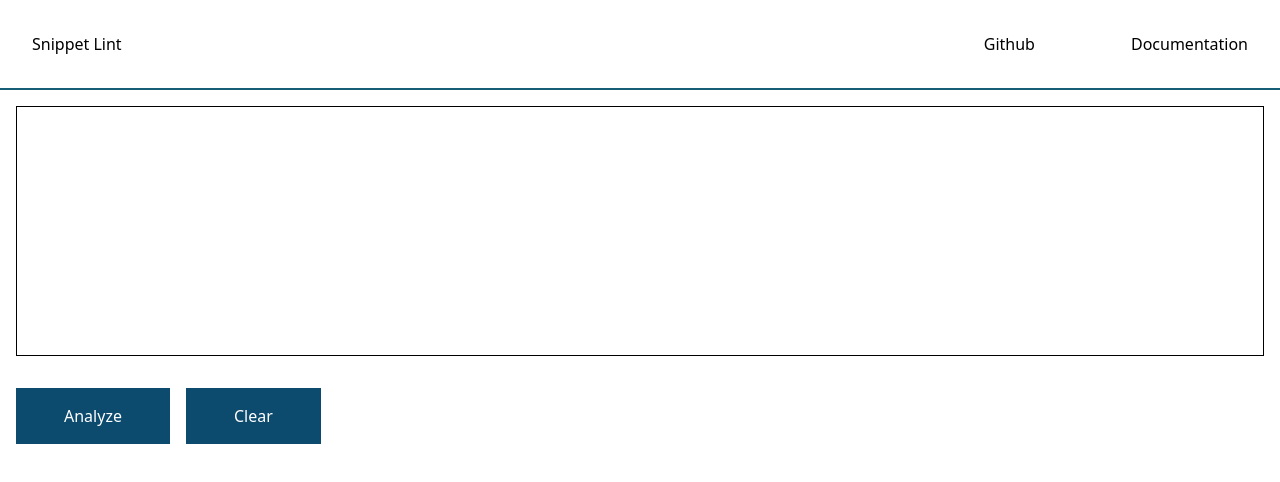
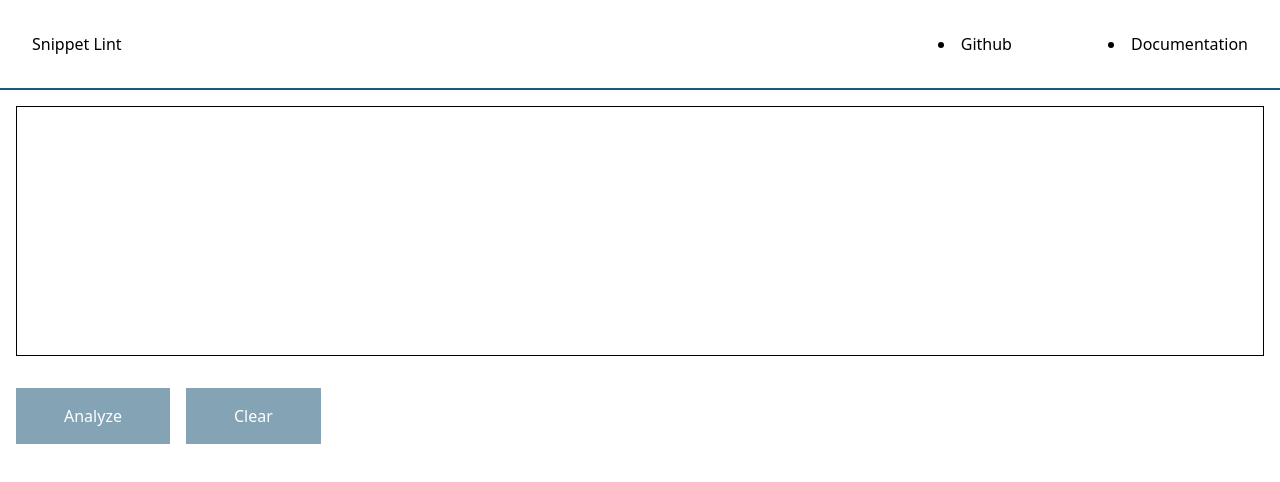
Before and after one commit to DavideCannerozzi/SnippetLint, a React (Vite) app: page / in a window 1280 px wide. Shown: the top 482 px of the page. Built offline with nearby package versions, Linux system fonts and the light colour scheme.

Commit message:
add disabled state to primary button to improve ux

```diff
--- a/src/App.tsx
+++ b/src/App.tsx
@@ -33,6 +33,7 @@ function App() {
               setResults(null);
               localStorage.removeItem("currentSnippet");
             }}
+            disabled={!code}
           >
             Clear
           </PrimaryButton>
--- a/src/components/AnalyzerButton/AnalyzerButton.tsx
+++ b/src/components/AnalyzerButton/AnalyzerButton.tsx
@@ -28,7 +28,7 @@ export default function AnalyzerButton({ code, setResults }: ButtonProps) {
 
   return (
     <div>
-      <PrimaryButton onClick={handleAnalyze}>
+      <PrimaryButton onClick={handleAnalyze} disabled={!code}>
         {loading ? "Loading..." : "Analyze"}
       </PrimaryButton>
       {error && <p className="text-red-600">{error.message}</p>}
--- a/src/components/Header/Header.tsx
+++ b/src/components/Header/Header.tsx
@@ -2,7 +2,7 @@ export default function Header() {
   return (
     <header className="flex flex-col md:flex-row justify-between border-b-2 border-b-cyan-800 p-8">
       <h1>Snippet Lint</h1>
-      <ul className="flex flex-col md:flex-row gap-8 md:gap-24 mt-12 md:mt-0">
+      <nav className="flex flex-col md:flex-row gap-8 md:gap-24 mt-12 md:mt-0">
         <li>
           <a
             href="https://github.com/DavideCannerozzi/Snippet-Lint"
@@ -15,7 +15,7 @@ export default function Header() {
         <li>
           <a href="#">Documentation</a>
         </li>
-      </ul>
+      </nav>
     </header>
   );
 }
--- a/src/components/PrimaryButton/PrimaryButton.tsx
+++ b/src/components/PrimaryButton/PrimaryButton.tsx
@@ -3,9 +3,14 @@ import type { PrimaryButtonProps } from "./PrimaryButton.types";
 export default function PrimaryButton({
   onClick,
   children,
+  disabled,
 }: PrimaryButtonProps) {
   return (
-    <button className="bg-sky-900 text-white py-4 px-12 mt-8" onClick={onClick}>
+    <button
+      className={`${disabled ? "bg-sky-900 opacity-50 cursor-not-allowed" : "bg-sky-900"} text-white py-4 px-12 mt-8`}
+      onClick={onClick}
+      disabled={disabled}
+    >
       {children}
     </button>
   );
--- a/src/components/PrimaryButton/PrimaryButton.types.ts
+++ b/src/components/PrimaryButton/PrimaryButton.types.ts
@@ -1,4 +1,5 @@
 export interface PrimaryButtonProps {
   onClick: () => void;
   children: React.ReactNode;
+  disabled: boolean;
 }
```
